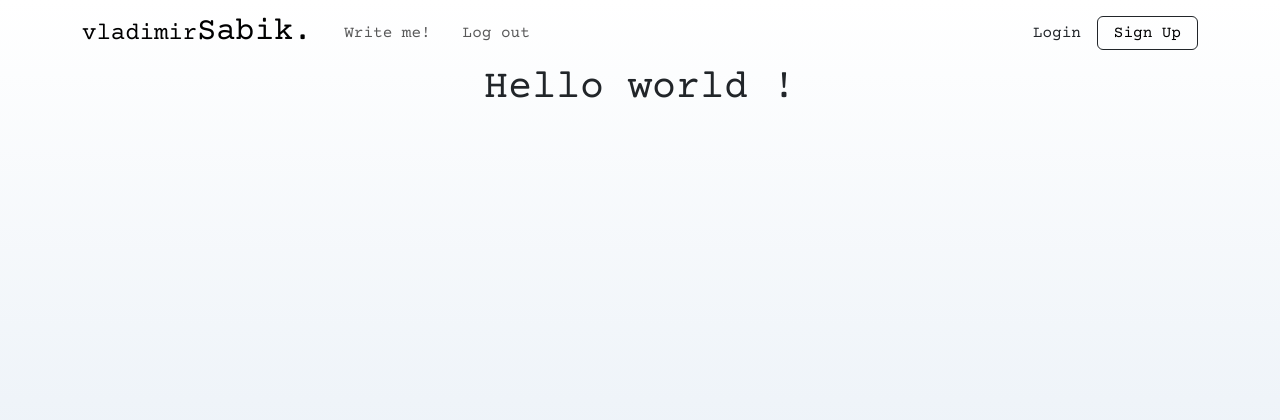
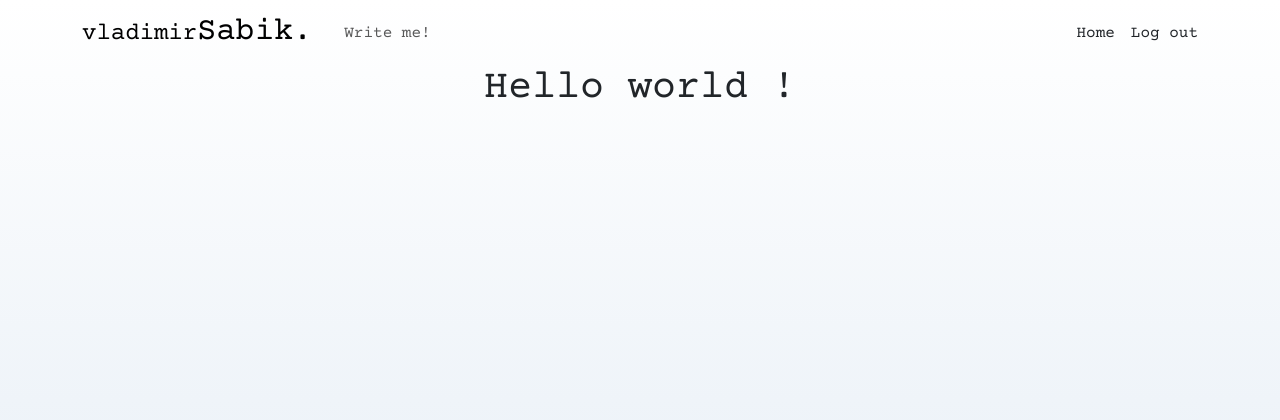
Before and after one commit to Aberran/FlaskWebApp, a Flask app: page / in a window 1280 px wide. Shown: the top 420 px of the page. Run offline with Flask 3, Linux system fonts and the light colour scheme; the visitor is signed in with stand-in values (Sample User, id 1); some libraries are stand-ins or nearby versions.

Commit message:
nav-bar is done for now

```diff
--- a/websie/templates/base.html
+++ b/websie/templates/base.html
@@ -64,14 +67,19 @@
               <li class="nav-item mx-2">
                 <a class="nav-link" href="/home" id="'Contact">Write me!</a>
               </li>
-              <li class="nav-item mx-2">
-                <a class="nav-link" href="/logout" id="'logout">Log out</a>
-              </li>
             </ul>
             <!-- Login/Sign Up-->
             <div
               class="d-flex justify-content-center align-items-center flex-column flex-lg-row gap-3"
             >
+              {% if user.is_authenticated %}
+              <a href="/home" class="nav-item nav-link" id="'home"
+                >Home</a
+              >
+              <a href="/logout" class="nav-item nav-link" id="'logout"
+                >Log out</a
+              >
+              {% else %}
               <a href="/login" class="nav-item nav-link" id="'login">Login</a>
               <a
                 href="/sign-up"
```
Also changed, not shown: other parts of websie/templates/base.html (+6 -2 lines).
